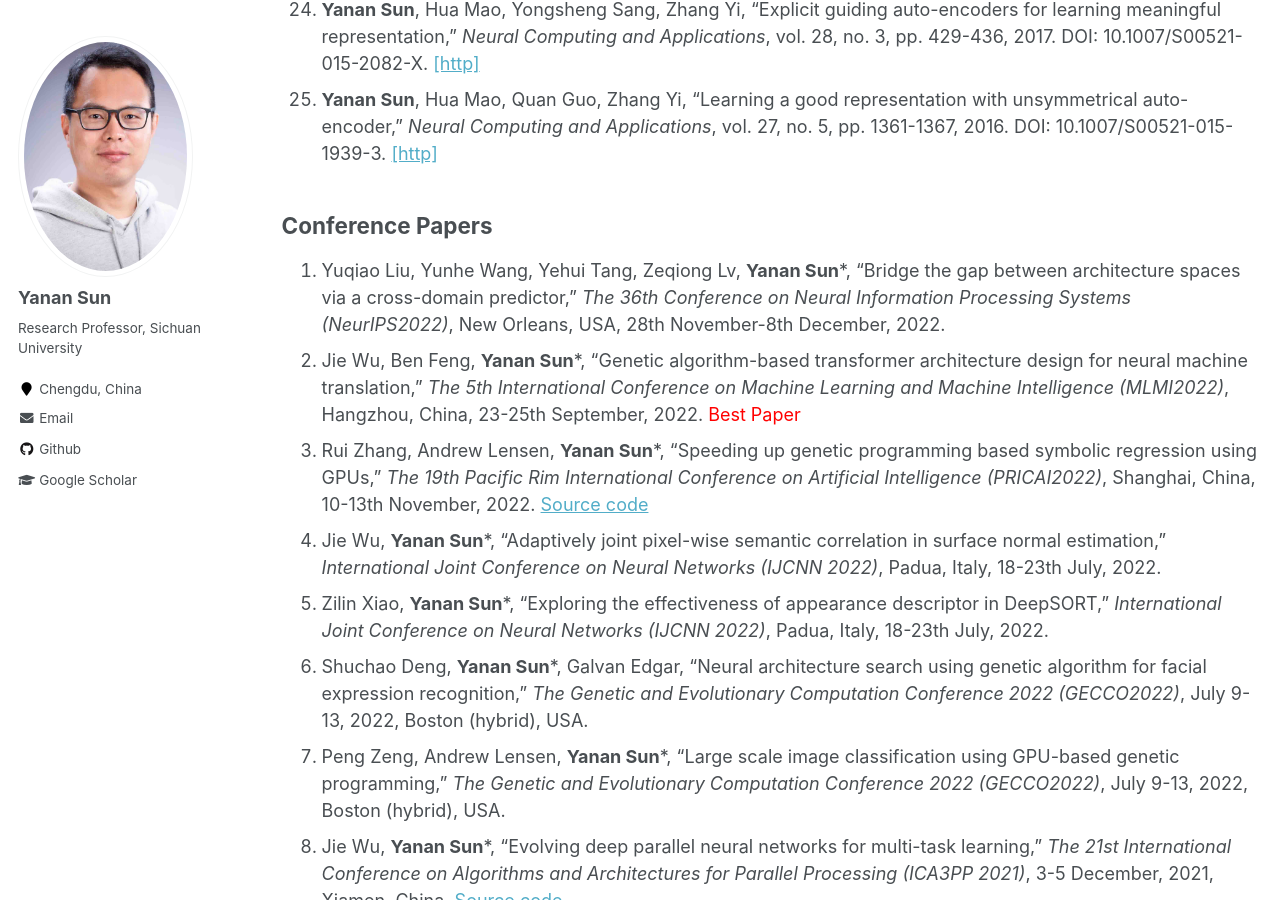
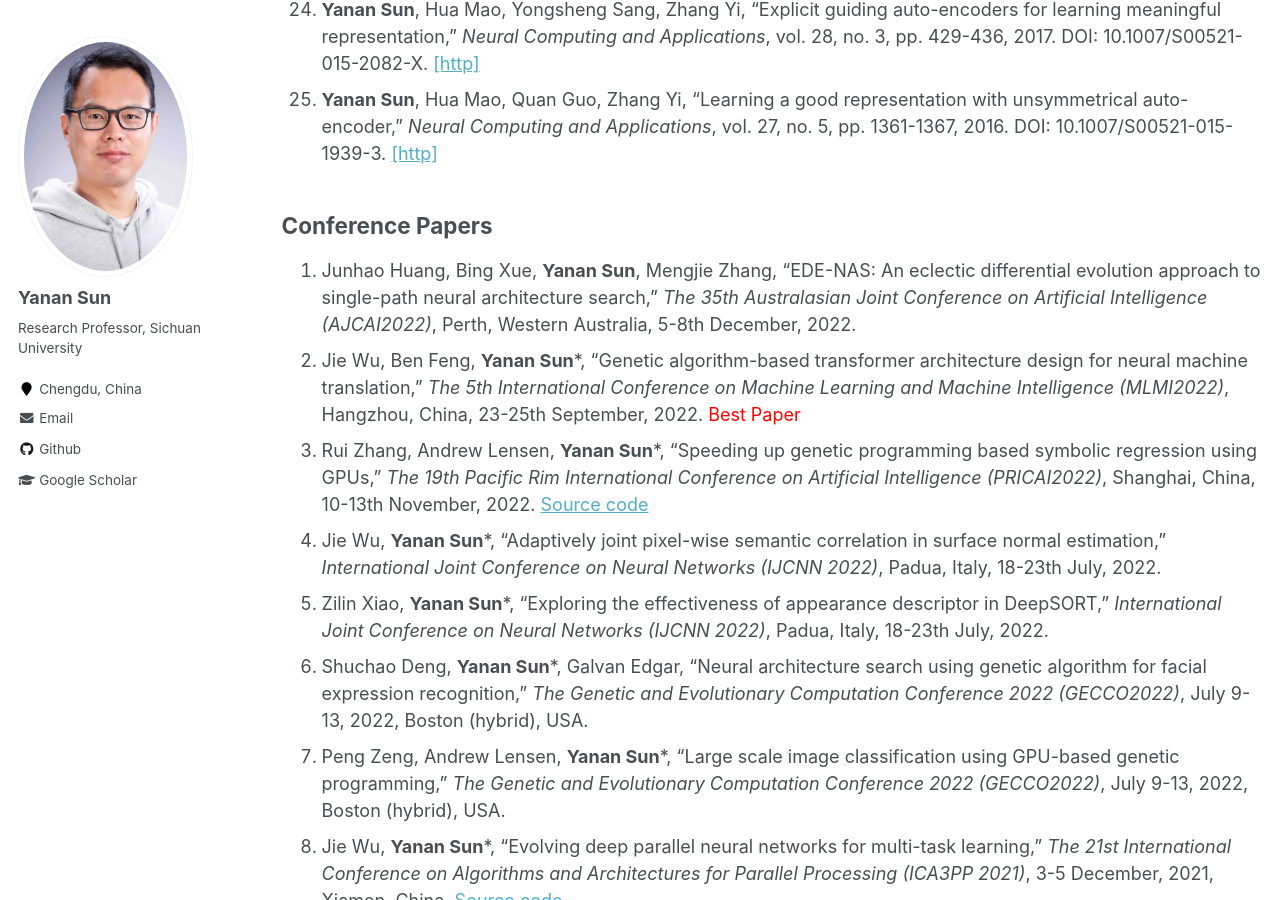
Before and after one commit to yn-sun/yn-sun.github.io, a Jekyll site: the page built from _pages/publications.md, in a window 1280 px wide and 900 px high, scrolled down 2490 px. Built offline with Jekyll 4.4.1, drawn with Linux system fonts in a browser that asks for light colours; comment, search, counter and statistics services are not loaded.

Commit message:
Update publications.md

```diff
--- a/_pages/publications.md
+++ b/_pages/publications.md
@@ -37,7 +37,7 @@ author_profile: true
 
 
 ## Conference Papers
-1. Yuqiao Liu, Yunhe Wang, Yehui Tang, Zeqiong Lv, **Yanan Sun***, "Bridge the gap between architecture spaces via a cross-domain predictor," <i>The 36th Conference on Neural Information Processing Systems (NeurIPS2022)</i>, New Orleans, USA, 28th November-8th December, 2022.
+1. Junhao Huang, Bing Xue, **Yanan Sun**, Mengjie Zhang, "EDE-NAS: An eclectic differential evolution approach to single-path neural architecture search," <i>The 35th Australasian Joint Conference on Artificial Intelligence (AJCAI2022)</i>, Perth, Western Australia, 5-8th December, 2022.
 2. Jie Wu, Ben Feng, **Yanan Sun***, "Genetic algorithm-based transformer architecture design for neural machine translation," <i>The 5th International Conference on Machine Learning and Machine Intelligence (MLMI2022)</i>, Hangzhou, China, 23-25th September, 2022. <span style="color: #FF0000">Best Paper</span>
 3. Rui Zhang, Andrew Lensen, **Yanan Sun***, "Speeding up genetic programming based symbolic regression using GPUs," <i>The 19th Pacific Rim International Conference on Artificial Intelligence (PRICAI2022)</i>, Shanghai, China, 10-13th November, 2022.  [Source code]([https://github.com/J-Wu97/EVO-MTL](https://github.com/yn-sun/paper_source_code/tree/main/zhangrui_pricai))
 4. Jie Wu, **Yanan Sun***, "Adaptively joint pixel-wise semantic correlation in surface normal estimation," <i>International Joint Conference on Neural Networks (IJCNN 2022)</i>, Padua, Italy, 18-23th July, 2022.
```
